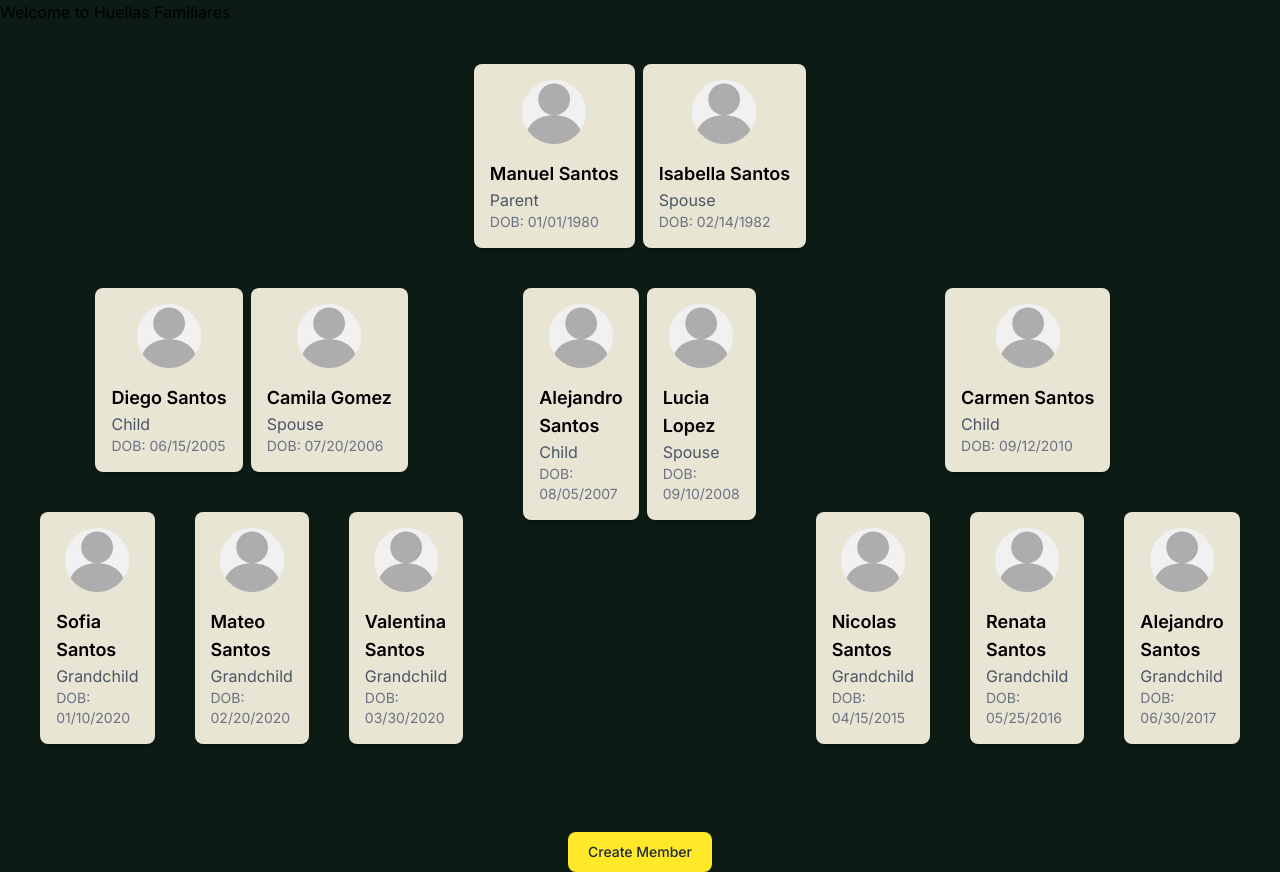
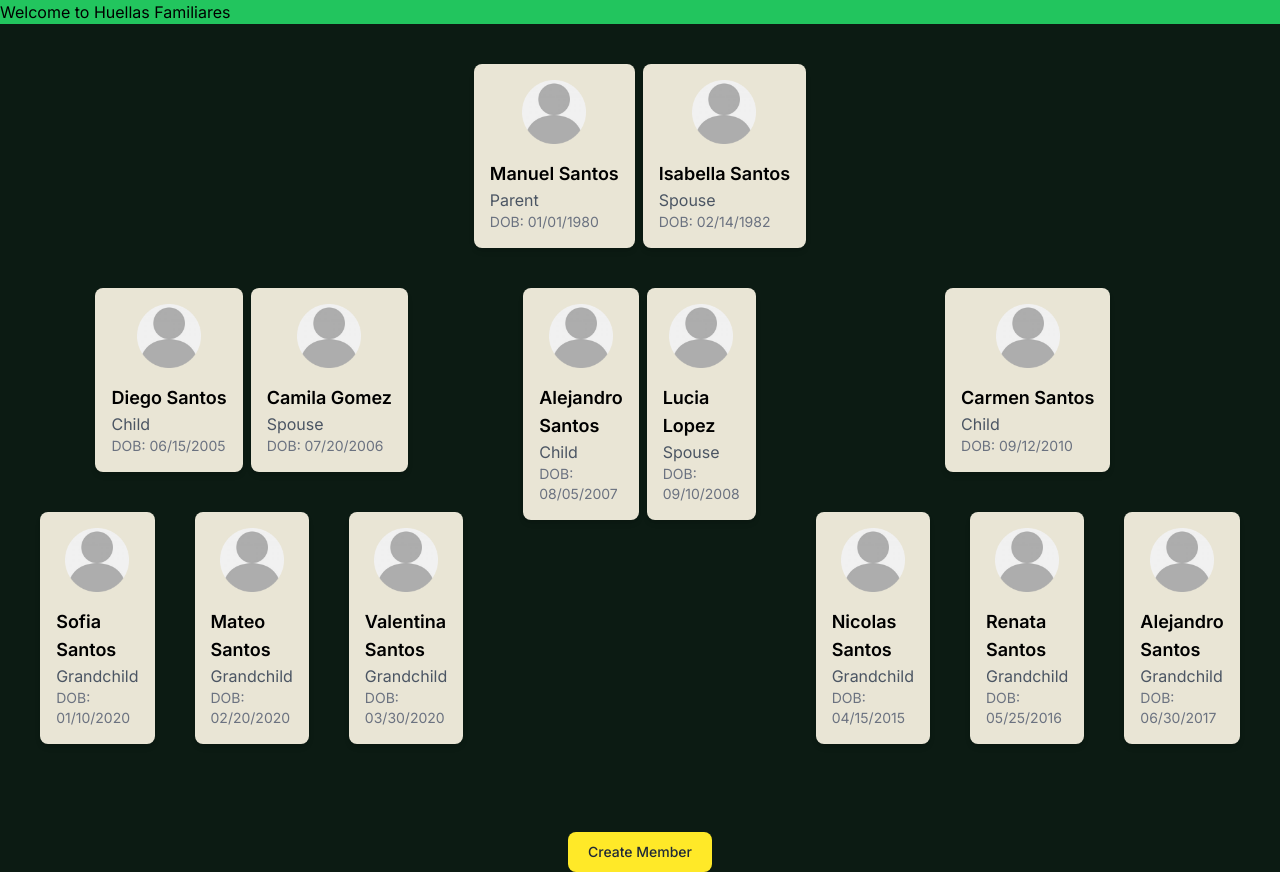
Before and after one commit to Devocados/huellas-familiares, a Next.js app: page / in a window 1280 px wide. Built offline with nearby package versions, Linux system fonts and the light colour scheme.

Commit message:
-testing

```diff
--- a/app/page.tsx
+++ b/app/page.tsx
@@ -6,7 +6,9 @@ import { FamilyTree } from "@/components/familyCards/familyTree";
 export default function HomePage() {
   return (
     <div>
-      <h1>Welcome to Huellas Familiares</h1>
+      <div className=" bg-green-500">
+        <h1>Welcome to Huellas Familiares</h1>
+      </div>
       <DNDProvider>
         <FamilyTree />
       </DNDProvider>
```
